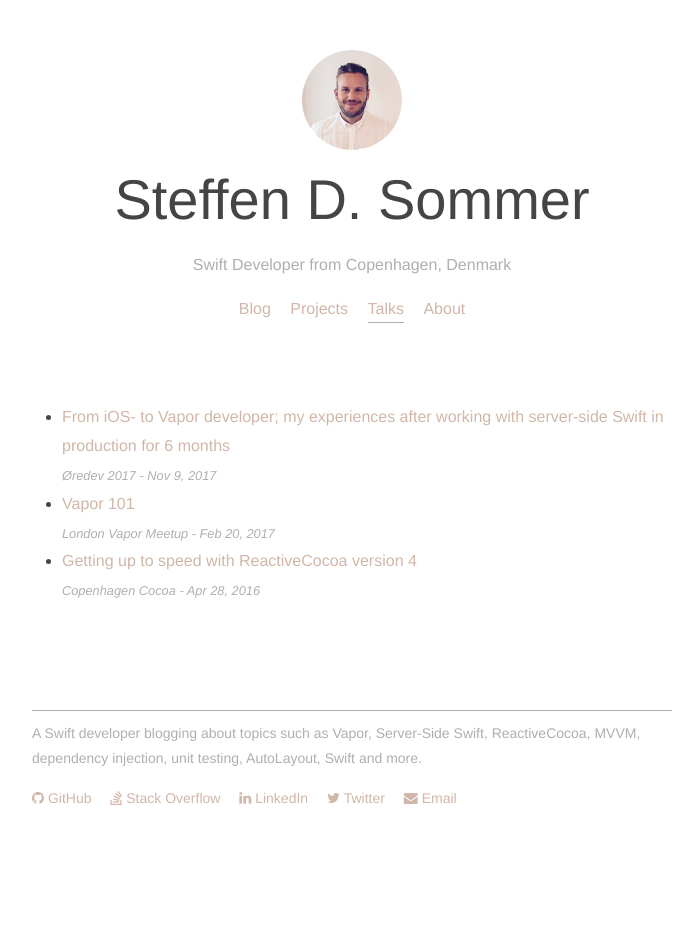
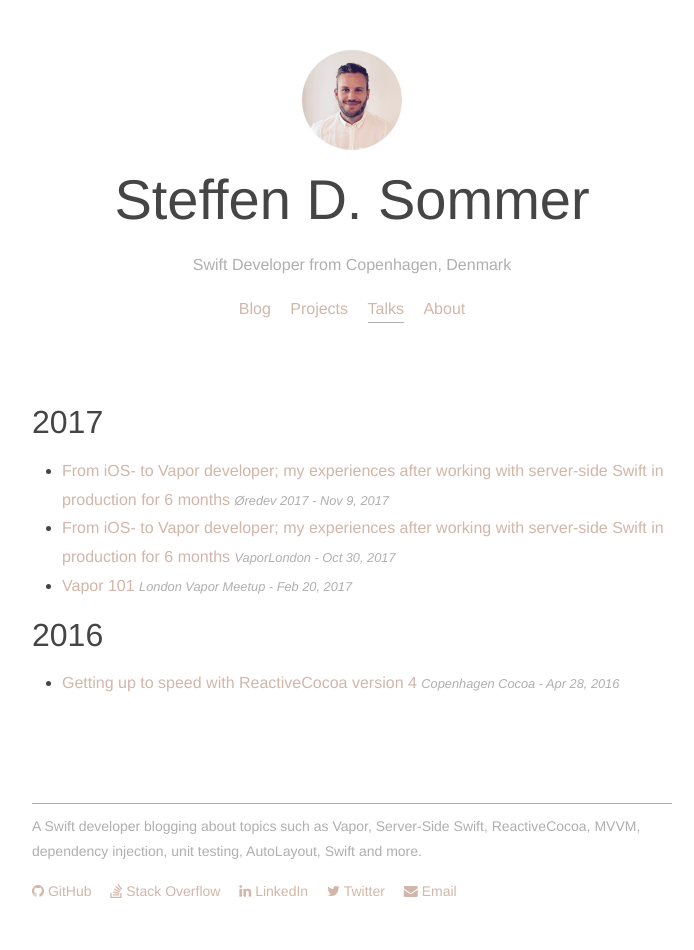
Before and after one commit to steffendsommer/steffendsommer.github.io, a Jekyll site: the page built from talks.html, in a window 1280 px wide. Shown: the whole page, without its empty margins (288-982 px from the left). Built offline with Jekyll 4.4.1, drawn with Linux system fonts in a browser that asks for light colours; nearby versions of some CDN libraries; before the commit the page ends 900 px from its top, so only the background shows below that.

Commit message:
Improved list of talks and added talk from meetup

```diff
--- /dev/null
+++ b/_talks/vaporlondon-from-ios-to-vapor-developer.md
@@ -0,0 +1,20 @@
+---
+
+layout: talk
+title: From iOS- to Vapor developer; my experiences after working with server-side Swift in production for 6 months
+event-date: 2017-10-30
+location: London, England
+event: VaporLondon
+external-link: https://www.meetup.com/VaporLondon/events/243769172/
+speaker-deck-id: 1466064d1fc947109f0ea6e3897e15b3
+group: talks
+
+---
+
+Diving into server-side Swift can seem straightforward at first if one knows the programming language, but it might be harder than you think since it involves developing on a new platform. I will walk you through my journey coming from iOS into Vapor, what challenges I faced, and which strengths I had coming from the iOS platform. I will talk about how these challenges can be overcome and I will share my experiences after working with Vapor in production for 6 months.
+
+## Key takeaways
+- What server-side Swift and the Vapor framework is
+- What challenges you might face coming from an iOS background into server-side Swift and how to overcome these
+- How I have been working with server-side Swift in production for 6 months
+- Why I think Vapor is production ready
--- a/talks.html
+++ b/talks.html
@@ -8,11 +8,24 @@ group: talks
 
 <div class="talks">
 
-  <ul>
   {% assign sorted = (site.talks | sort: 'event-date') | reverse %}
   {% for talk in sorted %}
-    <li><a href="{{ talk.url }}">{{ talk.title }}</a><br><span class="post-meta">{{ talk.event }} - {{ talk.event-date | date: "%b %-d, %Y" }}</span></li>
+    {% assign currentyear = talk.event-date | date: "%Y" %}
+    {% assign currentdate = talk.event-date | date: "%Y-%m-%d" %}
+    {% assign now = site.time | date: "%Y-%m-%d" %}
+    {% if currentdate > now %}
+      {% unless forloop.first %}</ul>{% endunless %}
+      <h1 id="upcoming">Upcoming</h1>
+      <ul>
+    {% elsif currentyear != date %}
+      {% unless forloop.first %}</ul>{% endunless %}
+      <h1 id="y{{talk.event-date | date: "%Y"}}">{{ currentyear }}</h1>
+      <ul>
+      {% assign date = currentyear %}
+    {% endif %}
+      <li><a href="{{ talk.url }}">{{ talk.title }}</a> <span class="post-meta">{{ talk.event }} - {{ talk.event-date | date: "%b %-d, %Y" }}</span></li>
+    {% if forloop.last %}</ul>{% endif %}
   {% endfor %}
-  </ul>
+
 
 </div>
```
Also changed, not shown: _talks/2016-04-28-getting-up-to-speed-with-reactivecocoa-version-4.md (renamed from _talks/getting-up-to-speed-with-reactivecocoa-version-4.md), _talks/2017-02-20-vapor-101.md (renamed from _talks/vapor-101.md), _talks/oredev-from-ios-to-vapor-developer.md (renamed from _talks/from-ios-to-vapor-developer.md).
